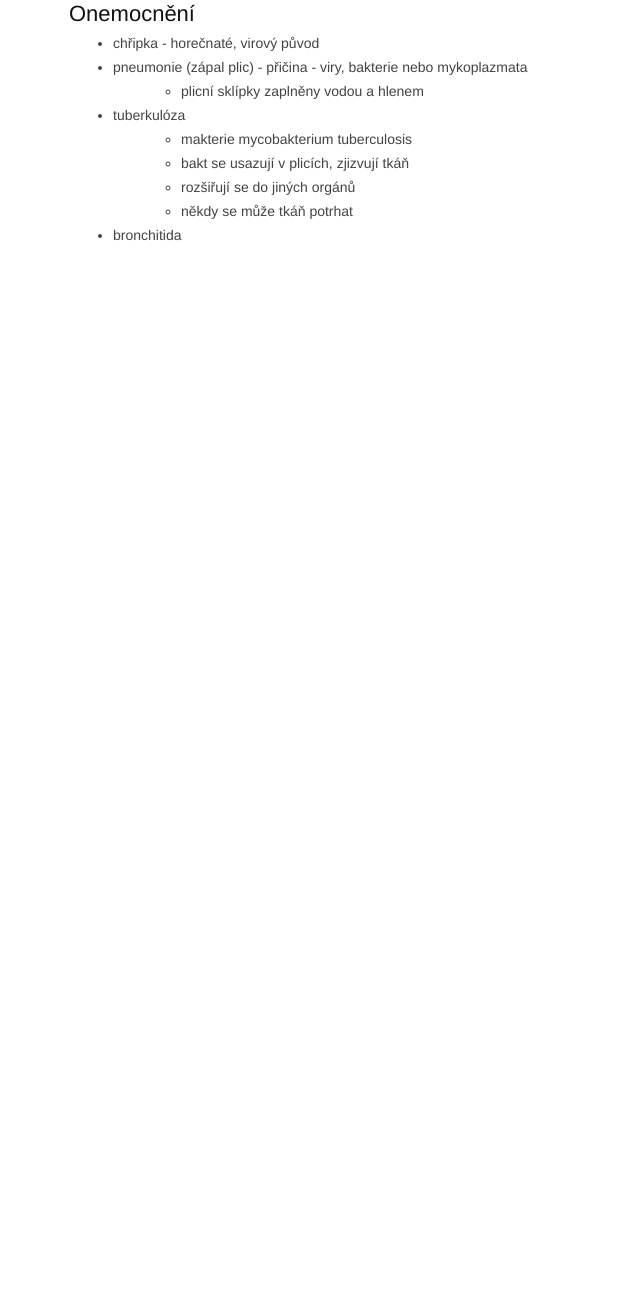
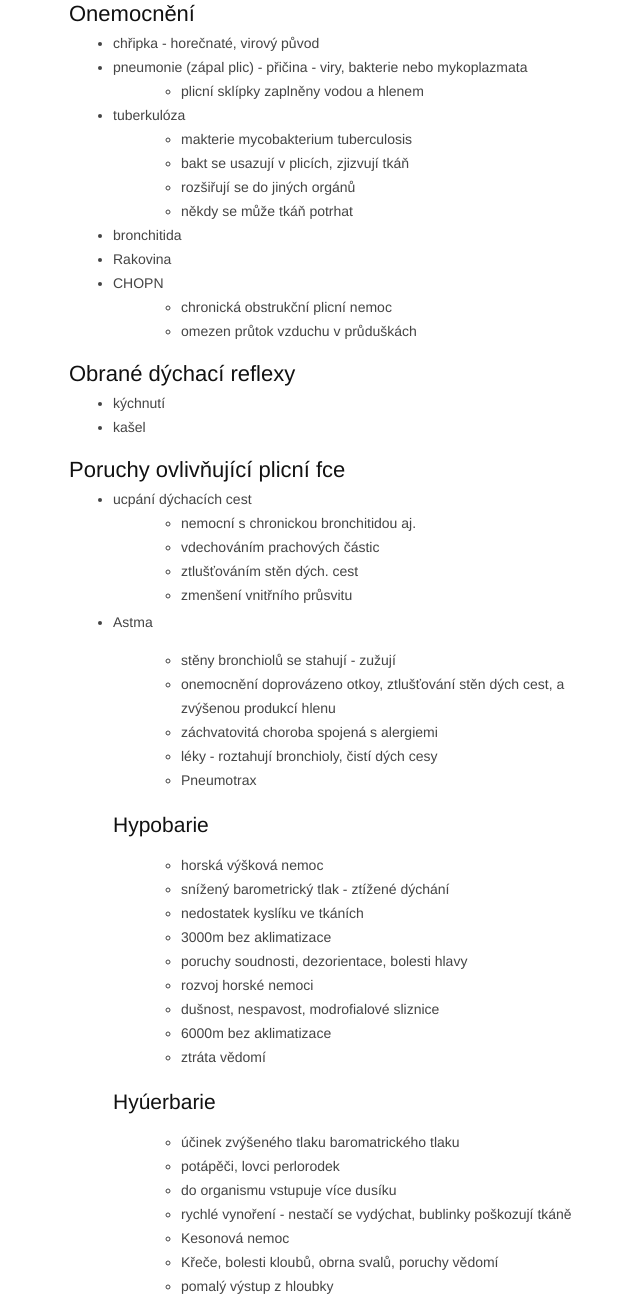
Before and after one commit to matoushybl/KGK-biology, a plain HTML site: page export/dychaci_soustava.md.html in a window 1280 px wide. Shown: the part 3823-5126 px from the top of the page, without its empty margins (91-731 px from the left). Before the commit the page ends 4075 px from the top, so only its background shows below. Drawn offline with Linux system fonts and the light colour scheme.

Commit message:
Update sources

```diff
--- a/export/dychaci_soustava.md.html
+++ b/export/dychaci_soustava.md.html
@@ -262,5 +262,65 @@
 <li>někdy se může tkáň potrhat</li>
 </ul></li>
 <li>bronchitida</li>
+<li>Rakovina</li>
+<li>CHOPN
+<ul>
+<li>chronická obstrukční plicní nemoc</li>
+<li>omezen průtok vzduchu v průduškách</li>
+</ul></li>
+</ul>
+
+<h2>Obrané dýchací reflexy</h2>
+
+<ul>
+<li>kýchnutí</li>
+<li>kašel</li>
+</ul>
+
+<h2>Poruchy ovlivňující plicní fce</h2>
+
+<ul>
+<li>ucpání dýchacích cest
+<ul>
+<li>nemocní s chronickou bronchitidou aj.</li>
+<li>vdechováním prachových částic</li>
+<li>ztlušťováním stěn dých. cest</li>
+<li>zmenšení vnitřního průsvitu</li>
+</ul></li>
+<li><p>Astma</p>
+
+<ul>
+<li>stěny bronchiolů se stahují - zužují</li>
+<li>onemocnění doprovázeno otkoy, ztlušťování stěn dých cest, a zvýšenou produkcí hlenu</li>
+<li>záchvatovitá choroba spojená s alergiemi</li>
+<li>léky - roztahují bronchioly, čistí dých cesy</li>
+<li>Pneumotrax</li>
+</ul>
+
+<h3>Hypobarie</h3>
+
+<ul>
+<li>horská výšková nemoc</li>
+<li>snížený barometrický tlak - ztížené dýchání</li>
+<li>nedostatek kyslíku ve tkáních</li>
+<li>3000m bez aklimatizace</li>
+<li>poruchy soudnosti, dezorientace, bolesti hlavy</li>
+<li>rozvoj horské nemoci</li>
+<li>dušnost, nespavost, modrofialové sliznice</li>
+<li>6000m bez aklimatizace</li>
+<li>ztráta vědomí</li>
+</ul>
+
+<h3>Hyúerbarie</h3>
+
+<ul>
+<li>účinek zvýšeného tlaku baromatrického tlaku</li>
+<li>potápěči, lovci perlorodek</li>
+<li>do organismu vstupuje více dusíku</li>
+<li>rychlé vynoření - nestačí se vydýchat, bublinky poškozují tkáně</li>
+<li>Kesonová nemoc</li>
+<li>Křeče, bolesti kloubů, obrna svalů, poruchy vědomí</li>
+<li>pomalý výstup z hloubky</li>
+</ul></li>
 </ul>
 </body></html>
```
Also changed, not shown: export/travici_soustava.md.html (added, +81 -0 lines), index.html (+3 -2 lines), 2 other files.
